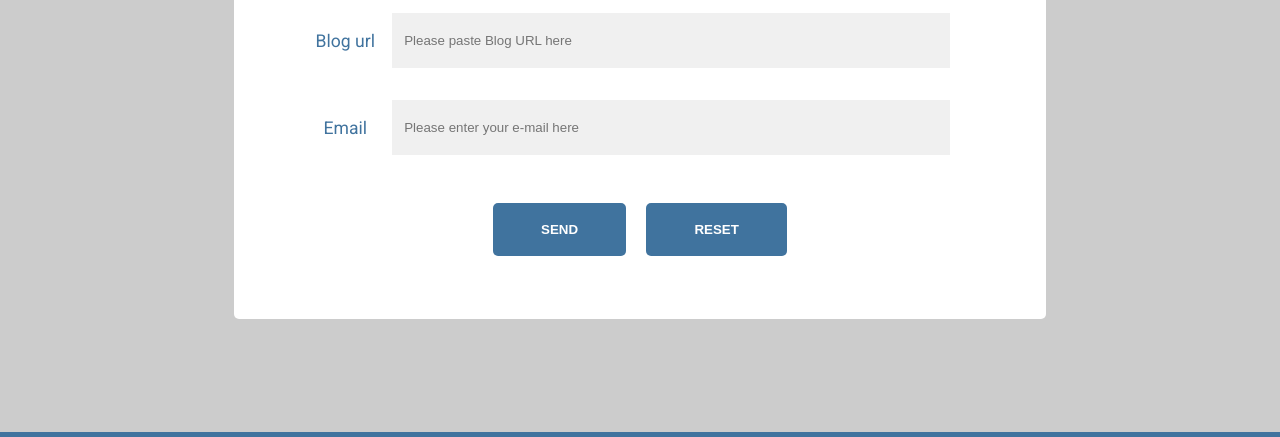
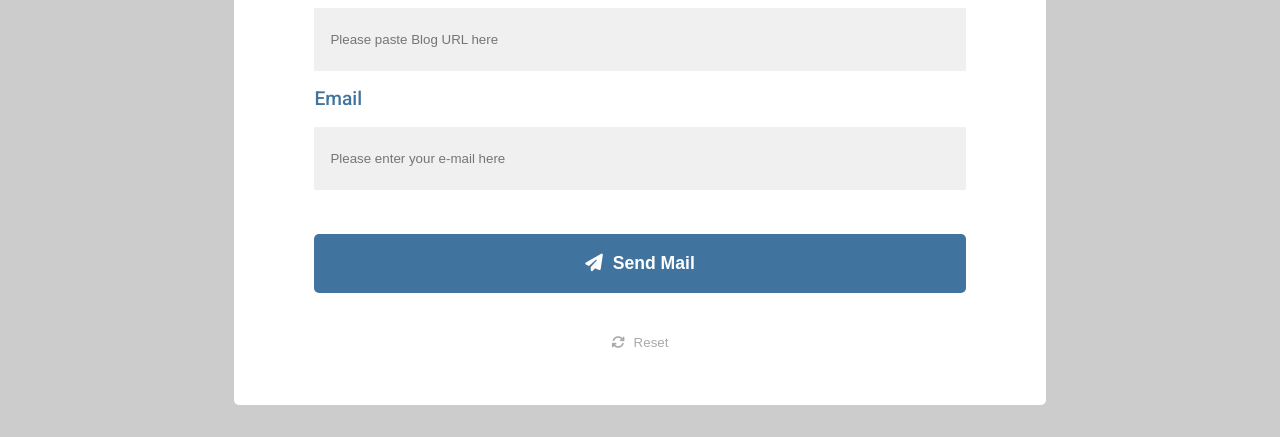
Before and after one commit to Saseekazmi/blog2pdf, a website: page index.html in a window 1280 px wide. Shown: the part 304-741 px from the top of the page. Drawn offline with Linux system fonts and the light colour scheme; a web font is replaced by a local one.

Commit message:
Form layout changes

```diff
--- a/index.html
+++ b/index.html
@@ -32,20 +32,25 @@
                     format for free
                 </p>
                 <form action="" id="pdf-generator" autocomplete="off">
+                    <div id="form-input-container">
                         <div>
                             <label for="blogAddress">Blog url</label>
-                        <input type="text" name="blogAddress" id="blogAddress" placeholder="Please paste Blog URL here"
-                            required>
+                            <input type="text" name="blogAddress" id="blogAddress"
+                                placeholder="Please paste Blog URL here" required>
                         </div>
                         <div>
                             <label for="email">Email</label>
                             <input type="email" name="email" id="email" placeholder="Please enter your e-mail here"
                                 required>
                         </div>
-                    <span id="formFeedback">
-                    </span>
-                    <button type="submit">Send</button>
-                    <button type="reset">Reset</button>
+                    </div>
+                    <div id="formFeedback">
+                    </div>
+                    <div id="form-btns">
+                        <button id="submit" type="submit"><i class="fas fa-paper-plane"></i> Send Mail </button>
+                        <button id="reset" type="reset"><i class="fa fa-refresh" aria-hidden="true"></i> Reset</button>
+                    </div>
+
                 </form>
             </div>
         </div>
@@ -54,11 +59,11 @@
     <footer id="home-footer">
         <div class="container">
             <p>Designed and Developed by <span class="screen-line-break"></span>Mohamed Saseek Azmi</span> </p>
-            <p><a href="https://www.freecodecamp.org/saseek" class="profile-link"><i class="fa fa-free-code-camp"
+            <p><a href="https://www.freecodecamp.org/saseekazmi" class="profile-link"><i class="fa fa-free-code-camp"
                         aria-hidden="true"></i></a>
                 <a href="https://github.com/Saseekazmi" class="profile-link"><i class="fa fa-github"
                         aria-hidden="true"></i></a>
-                <a href="https://codepen.io/saseek" class="profile-link"><i class="fa fa-linkedin "
+                <a href="https://www.linkedin.com/in/saseekjinna/" class="profile-link"><i class="fa fa-linkedin "
                         aria-hidden="true"></i></a>
             </p>
         </div>
--- a/styles/blog2pdfhome.css
+++ b/styles/blog2pdfhome.css
@@ -35,11 +35,11 @@ body {
 }
 
 #home-header {
-    min-height: 25px;
+    min-height: 30px;
 }
 
 .container {
-    max-width: 85vw;
+    max-width: 90vw;
     margin: 0 auto;
     text-align: center;
 }
@@ -70,12 +70,12 @@ body {
 #form-container {
     background-color: white;
     margin: 2rem auto;
-    padding: 2rem 5rem;
+    padding: 3rem 5rem;
     border-radius: 5px;
-    min-width: 700px;
+    min-width: 720px;
+    min-height: 450px;
     line-height: 2rem;
     font-size: 1.1rem;
-    height: 450px;
 }
 
 #form-header {
@@ -83,27 +83,29 @@ body {
     padding: 1rem 0.5rem;
 }
 
-#pdf-generator button {
-    padding: 1.2rem 3rem;
-    margin: 2rem 0.5rem;
-    color: white;
-    background-color: var(--primarycolor);
-    border-radius: 5px;
+#form-input-container {
+    margin: 2rem auto;
+}
+
+#form-input-container>div {
+    display: flex;
+    flex-direction: column;
+    text-align: left;
+}
+
+#form-input-container label {
+    color: var(--primarycolor);
+    font-size: 1.2rem;
+    font-weight: 500;
+}
+
+#form-input-container input {
+    width: 100%;
+    margin: 0.75rem 0;
+    padding: 1.5rem 1rem;
     outline: none;
     border: none;
-    font-weight: bold;
-    text-transform: uppercase;
-}
-
-#pdf-generator button:hover {
-    background-color: rgb(28, 51, 114);
-}
-
-#pdf-generator>div {
-    display: flex;
-    flex-direction: row;
-    align-items: center;
-    justify-content: space-between;
+    background-color: var(--background-light);
 }
 
 #formFeedback {
@@ -119,20 +121,40 @@ body {
     color: red;
 }
 
-#pdf-generator label {
-    color: var(--primarycolor);
-    font-size: 1.1rem;
-    width: 10%;
+#form-btns button {
+    outline: none;
+    border: none;
 }
 
-#pdf-generator input {
-    width: 90%;
-    padding: 1.25rem 0.75rem;
-    margin: 1rem;
-    outline: none;
-    background-color: var(--background-light);
-    border: none;
+#submit {
+    display: block;
+    width: 100%;
+    margin: 2rem auto;
+    padding: 1.2rem 4rem;
+    background-color: var(--primarycolor);
+    border-radius: 5px;
+    color: white;
+    font-weight: bold;
+    font-size: 1.1rem;
 }
+
+#reset {
+    background-color: inherit;
+    color: darkgray;
+}
+
+#submit:hover {
+    background-color: rgb(28, 51, 114);
+}
+
+#reset:hover {
+    color: var(--default-color);
+}
+
+#form-btns i {
+    margin-right: 5px;
+}
+
 
 #home-footer {
     padding: .5em;
@@ -148,44 +170,18 @@ body {
     color: white;
 }
 
-@media (max-width:760px) {
+@media (max-width:780px) {
     .container {
         max-width: 100%;
     }
 
     #form-container {
         min-width: initial;
+        line-height: initial;
+        font-size: 1rem;
         margin: 1rem 0.75rem;
         padding: 2rem;
         height: auto;
-        font-size: 1rem;
-        line-height: initial;
-    }
-
-    #pdf-generator {
-        padding: 2rem 1rem;
-    }
-
-    #pdf-generator>div {
-        flex-direction: column;
-        text-align: left;
-        padding: 0.5rem;
-    }
-
-    #pdf-generator label {
-        width: 100%;
-        text-align: justify;
-    }
-
-    #pdf-generator input {
-        width: 100%;
-    }
-
-    #pdf-generator button {
-        box-sizing: border-box;
-        display: block;
-        width: 100%;
-        margin: 1rem 0;
     }
 }
 
```
Lines whose indentation alone changed are shown as unchanged.
